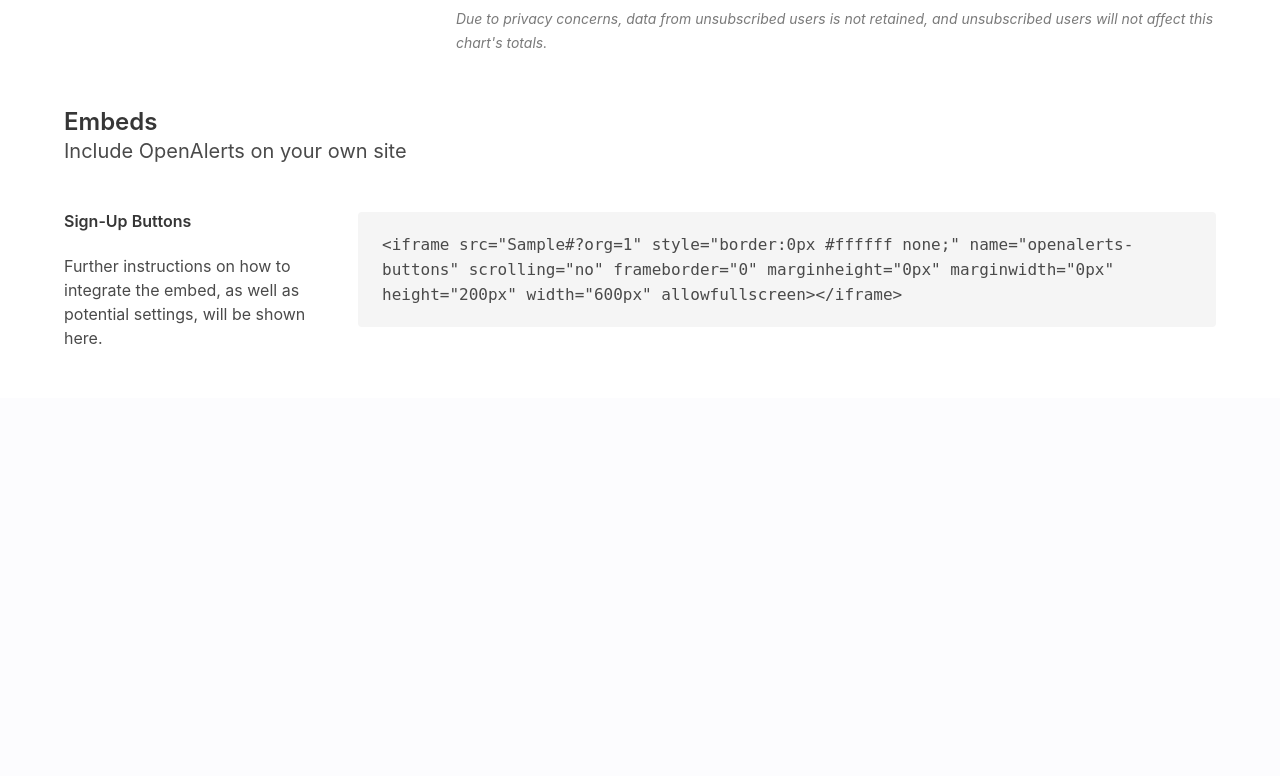
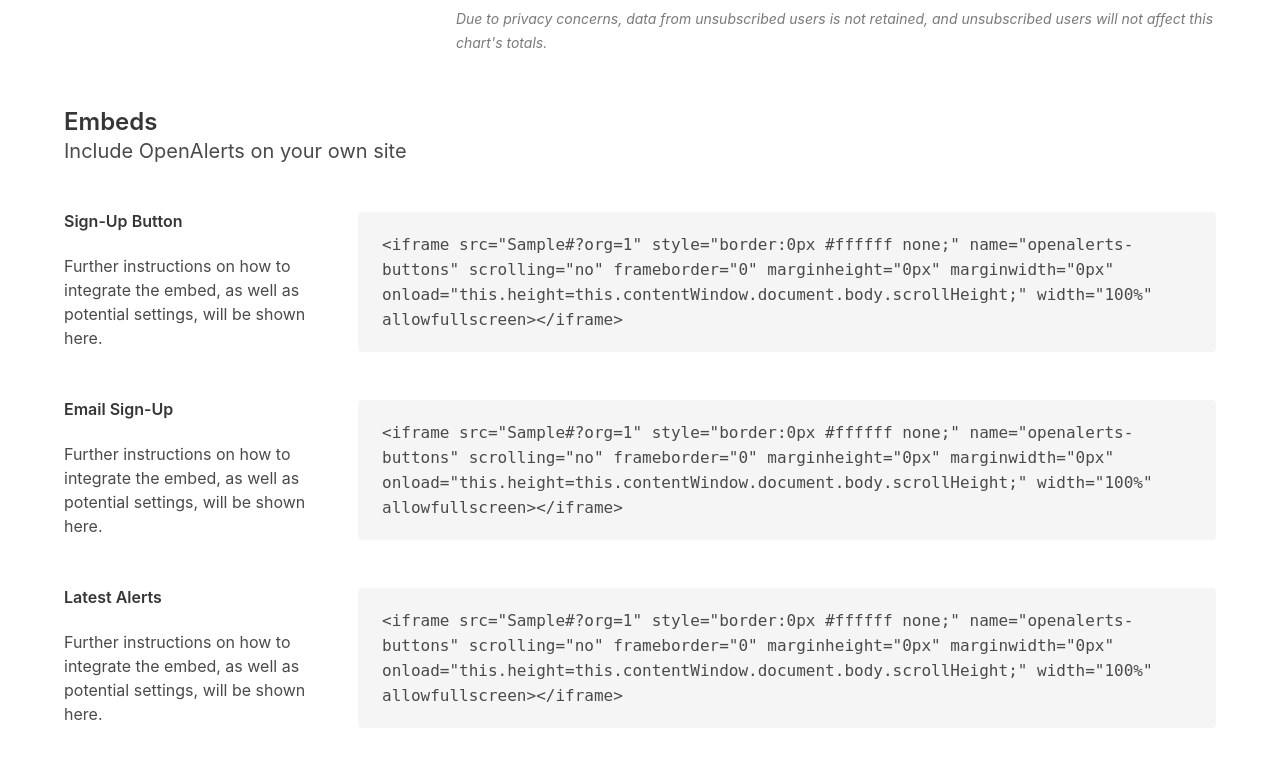
Before and after one commit to news-catalyst/openalerts, a Django app: template openalerts/management/templates/management/pages/organization.html in a window 1280 px wide. Shown: the part 760-1536 px from the top of the page. Before the commit the page ends 1104 px from the top, so only its background shows below. Run offline with Django 3.2, Linux system fonts and the light colour scheme; the template is opened without the code that fills it: most values are stand-ins (such as "Sample title", 1, 10 or a date in 2020); some libraries are stand-ins or nearby versions.

Commit message:
Improve iframes

```diff
--- a/openalerts/management/templates/management/pages/organization.html
+++ b/openalerts/management/templates/management/pages/organization.html
@@ -49,13 +49,41 @@
 <br>
 <div class="columns">
     <div class="column is-3">
-        <h6 class="title is-size-6">Sign-Up Buttons</h6>
+        <h6 class="title is-size-6">Sign-Up Button</h6>
         <p>Further instructions on how to integrate the embed, as well as potential settings, will be shown here.</p>
     </div>
     <div class="column is-9">
         <div class="notification">
             <samp>
-    &lt;iframe src=&quot;{{protocol_and_host}}{% url 'public:embed_index' %}?org={{organization.id}}&quot; style=&quot;border:0px #ffffff none;&quot; name=&quot;openalerts-buttons&quot; scrolling=&quot;no&quot; frameborder=&quot;0&quot; marginheight=&quot;0px&quot; marginwidth=&quot;0px&quot; height=&quot;200px&quot; width=&quot;600px&quot; allowfullscreen&gt;&lt;/iframe&gt;
+&lt;iframe src=&quot;{{protocol_and_host}}{% url 'public:embed_index' %}?org={{organization.id}}&quot; style=&quot;border:0px #ffffff none;&quot; name=&quot;openalerts-buttons&quot; scrolling=&quot;no&quot; frameborder=&quot;0&quot; marginheight=&quot;0px&quot; marginwidth=&quot;0px&quot; onload=&quot;this.height=this.contentWindow.document.body.scrollHeight;&quot; width=&quot;100%&quot; allowfullscreen&gt;&lt;/iframe&gt;
+            </samp>
+        </div>
+    </div>
+</div>
+<br>
+<div class="columns">
+    <div class="column is-3">
+        <h6 class="title is-size-6">Email Sign-Up</h6>
+        <p>Further instructions on how to integrate the embed, as well as potential settings, will be shown here.</p>
+    </div>
+    <div class="column is-9">
+        <div class="notification">
+            <samp>
+&lt;iframe src=&quot;{{protocol_and_host}}{% url 'public:embed_email' %}?org={{organization.id}}&quot; style=&quot;border:0px #ffffff none;&quot; name=&quot;openalerts-buttons&quot; scrolling=&quot;no&quot; frameborder=&quot;0&quot; marginheight=&quot;0px&quot; marginwidth=&quot;0px&quot; onload=&quot;this.height=this.contentWindow.document.body.scrollHeight;&quot; width=&quot;100%&quot; allowfullscreen&gt;&lt;/iframe&gt;
+            </samp>
+        </div>
+    </div>
+</div>
+<br>
+<div class="columns">
+    <div class="column is-3">
+        <h6 class="title is-size-6">Latest Alerts</h6>
+        <p>Further instructions on how to integrate the embed, as well as potential settings, will be shown here.</p>
+    </div>
+    <div class="column is-9">
+        <div class="notification">
+            <samp>
+&lt;iframe src=&quot;{{protocol_and_host}}{% url 'public:embed_latest' %}?org={{organization.id}}&quot; style=&quot;border:0px #ffffff none;&quot; name=&quot;openalerts-buttons&quot; scrolling=&quot;no&quot; frameborder=&quot;0&quot; marginheight=&quot;0px&quot; marginwidth=&quot;0px&quot; onload=&quot;this.height=this.contentWindow.document.body.scrollHeight;&quot; width=&quot;100%&quot; allowfullscreen&gt;&lt;/iframe&gt;
             </samp>
         </div>
     </div>
--- a/openalerts/openalerts/settings.py
+++ b/openalerts/openalerts/settings.py
@@ -168,3 +168,5 @@
 TWITTER_CONSUMER_SECRET = os.getenv("TWITTER_CONSUMER_SECRET", None)
 TWITTER_ACCESS_TOKEN = os.getenv("TWITTER_ACCESS_TOKEN", None)
 TWITTER_ACCESS_TOKEN_SECRET = os.getenv("TWITTER_ACCESS_TOKEN_SECRET", None)
+
+CSRF_COOKIE_SAMESITE = None
--- a/openalerts/public/mixins.py
+++ b/openalerts/public/mixins.py
@@ -13,7 +13,7 @@
             context["organization"] = get_object_or_404(Organization, id=self.request.GET.get("org"))
             self.request.session["public_org"] = context["organization"].id
         else:
-            context["organzation"] = get_object_or_404(Organization, custom_hostname=self.request.get_host())
+            context["organization"] = get_object_or_404(Organization, custom_hostname=self.request.get_host())
 
         context["webpush"] = {
             "group": context["organization"].id
--- a/openalerts/public/templates/public/email/signup.html
+++ b/openalerts/public/templates/public/email/signup.html
@@ -3,5 +3,6 @@
 {% load bulma_tags %}
 
 {% block content %}
-{% include 'public/embeds/email/signup.html' %}
+<h3 class="title is-size-3 has-text-weight-normal">Email Alerts</h3>
+{% include 'public/includes/email-signup.html' %}
 {% endblock %}
--- /dev/null
+++ b/openalerts/public/templates/public/embeds/email-signup.html
@@ -0,0 +1,5 @@
+{% extends 'public/embeds/base.html' %}
+
+{% block content %}
+{% include 'public/includes/email-signup.html' %}
+{% endblock %}
--- a/openalerts/public/templates/public/embeds/index.html
+++ b/openalerts/public/templates/public/embeds/index.html
@@ -1,5 +1,5 @@
 {% extends 'public/embeds/base.html' %}
 
 {% block content %}
-{% include 'public/includes/buttons.html' %}
+<a href="{% url 'public:index' %}?org={{organization.id}}" class="button is-primary is-block">Sign Up for Alerts</a>
 {% endblock %}
--- /dev/null
+++ b/openalerts/public/templates/public/includes/alert.html
@@ -0,0 +1,6 @@
+{% load humanize %}
+
+<a href="{{alert.url}}" class="box">
+    <p class="heading">{{alert.channel.name}} / {{alert.updated|naturaltime}}</p>
+    <p>{{alert.content}}</p>
+</a>
--- a/openalerts/public/templates/public/index.html
+++ b/openalerts/public/templates/public/index.html
@@ -11,10 +11,7 @@
     <div class="column">
         <h5 class="title is-size-5">Latest Alerts</h5>
         {% for alert in organization.alerts|slice:":3" %}
-        <a href="{{alert.url}}" class="box">
-            <p class="heading">{{alert.channel.name}} / {{alert.updated|naturaltime}}</p>
-            <p>{{alert.content}}</p>
-        </a>
+        {% include 'public/includes/alert.html' %}
         {% endfor %}
     </div>
     <div class="column is-4">
--- a/openalerts/public/views/__init__.py
+++ b/openalerts/public/views/__init__.py
@@ -1,4 +1,4 @@
 from .email import EmailSignUpView, EmailVerifyView, EmailSettingsView, EmailDeleteView, EmailDeleteConfirmView
 from .index import IndexView
 from .urls import UrlRedirectView, UnknownUrlView
-from .embed import IndexEmbedView
+from .embed import IndexEmbedView, EmailEmbedView, LatestEmbedView
--- a/openalerts/public/views/email.py
+++ b/openalerts/public/views/email.py
@@ -13,7 +13,7 @@
     form_class = EmailSignupForm
 
     def get_success_url(self):
-        return reverse("public:email_signup") + "?success=True"
+        return reverse("public:email_signup") + f"?org={self.get_context_data()['organization'].id}&success=True"
 
     def form_valid(self, form):
         email = form.cleaned_data["email"]
```
Also changed, not shown: openalerts/public/static/public/css/public.css (+8 -0 lines), openalerts/public/templates/public/base.html (+9 -13 lines), openalerts/public/templates/public/embeds/base.html (+7 -3 lines), openalerts/public/templates/public/embeds/email/signup.html (deleted, +0 -16 lines), openalerts/public/templates/public/embeds/latest.html (added, +7 -0 lines), openalerts/public/templates/public/includes/email-signup.html (added, +23 -0 lines), openalerts/public/urls.py (+6 -1 lines), openalerts/public/views/embed.py (+20 -1 lines).
